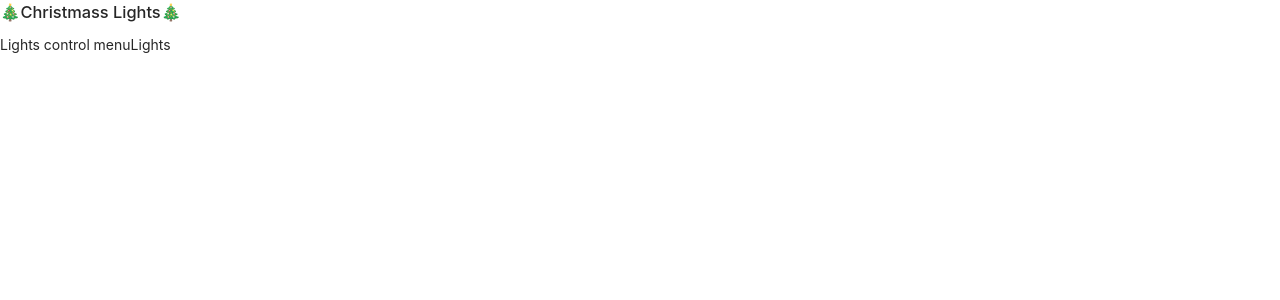
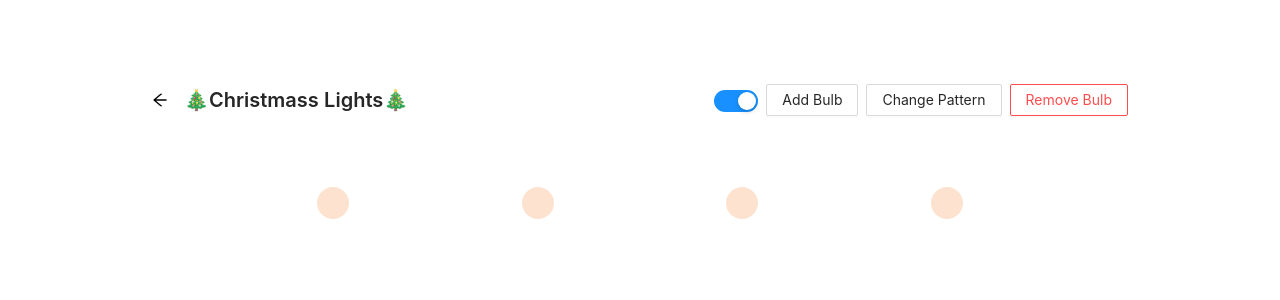
Before and after one commit to pchessah/sample-react-app, a React (Create React App) app: page / in a window 1280 px wide. Shown: the top 300 px of the page. Built offline with nearby package versions, Linux system fonts and the light colour scheme.

Commit message:
🎉Add store for handling lights state

```diff
--- a/src/App.css
+++ b/src/App.css
@@ -0,0 +1,15 @@
+/* Lights Page */
+
+.lights-page{
+  display:flex;
+  flex-direction:column;
+}
+
+.lights-row{
+  display:flex;
+  flex-direction:row;
+  justify-content:space-around;
+  align-items:center;
+  width:100%;
+  height:100%;
+}
--- a/src/components/lights-control-menu.component.tsx
+++ b/src/components/lights-control-menu.component.tsx
@@ -1,14 +1,33 @@
-import React from 'react'
+import React from "react";
+import { PageHeader, Button, Switch } from "antd";
 
 interface Props {}
 
 function LightsControlMenu(props: Props) {
-  const {} = props
+  const {} = props;
+
+
+  function toggleLight(checked: any) {
+    console.log(`switch to ${checked}`);
+  }
 
   return (
-    <>Lights control menu</>
-
-  )
+    <>
+      <PageHeader ghost={false}
+                  onBack={() => window.history.back()}
+                  title="🎄Christmass Lights🎄"
+                  subTitle=""
+                  extra={[
+                    <Switch defaultChecked onChange={toggleLight} />,
+                    <Button key="2">Add Bulb</Button>,
+                    <Button key="4">Change Pattern</Button>,
+                    <Button key="1" danger>
+                    Remove Bulb
+                    </Button>,
+                  ]}>
+      </PageHeader>
+    </>
+  );
 }
 
 export default LightsControlMenu;
--- a/src/components/lights.component.tsx
+++ b/src/components/lights.component.tsx
@@ -1,14 +1,37 @@
-import React from 'react'
+import { Avatar } from "antd";
+import React from "react";
 
 interface Props {}
 
 function Lights(props: Props) {
-  const {} = props
+  const {} = props;
 
   return (
-    <>Lights</>
-
-  )
+    <>
+      <div className="container lights-row">
+        <div className="lights-row-item">
+          <Avatar
+            style={{ color: "#f56a00", backgroundColor: "#fde3cf" }}
+          ></Avatar>
+        </div>
+        <div className="lights-row-item">
+          <Avatar
+            style={{ color: "#f56a00", backgroundColor: "#fde3cf" }}
+          ></Avatar>
+        </div>
+        <div className="lights-row-item">
+          <Avatar
+            style={{ color: "#f56a00", backgroundColor: "#fde3cf" }}
+          ></Avatar>
+        </div>
+        <div className="lights-row-item">
+          <Avatar
+            style={{ color: "#f56a00", backgroundColor: "#fde3cf" }}
+          ></Avatar>
+        </div>
+      </div>
+    </>
+  );
 }
 
-export default Lights
+export default Lights;
--- a/src/index.tsx
+++ b/src/index.tsx
@@ -9,10 +9,9 @@ import { store } from "./state/store/store";
 
 ReactDOM.render(
   <React.StrictMode>
-    <App/>
-    {/* <Provider store={store}>
+    <Provider store={store}>
       <App />
-    </Provider> */}
+    </Provider>
   </React.StrictMode>,
   document.getElementById("root")
 );
--- a/src/pages/lights.page.tsx
+++ b/src/pages/lights.page.tsx
@@ -1,20 +1,24 @@
-import React from 'react'
-import LightsControlMenu from '../components/lights-control-menu.component';
-import Lights from '../components/lights.component';
+import React from "react";
+import LightsControlMenu from "../components/lights-control-menu.component";
+import Lights from "../components/lights.component";
 
 interface Props {}
 
 function LightsPage(props: Props) {
-  const {} = props
+  const {} = props;
 
   return (
     <>
-   <h3>🎄Christmass Lights🎄</h3>
-    <LightsControlMenu/>
-    <Lights/>
+      <div className="container lights-page">
+        <div>
+          <LightsControlMenu />
+        </div>
+        <div>
+          <Lights />
+        </div>
+      </div>
     </>
-
-  )
+  );
 }
 
 export default LightsPage;
--- /dev/null
+++ b/src/services/lights.service.tsx
@@ -0,0 +1 @@
+export const LightsService = {}
--- a/src/state/reducers/lights.reducer.tsx
+++ b/src/state/reducers/lights.reducer.tsx
@@ -1,35 +1,28 @@
-import { createSlice, PayloadAction } from '@reduxjs/toolkit'
-import { User } from '../../model/user.model'
-import { RootState } from '../store/store'
+import { createSlice, PayloadAction } from "@reduxjs/toolkit";
+import { RootState } from "../store/store";
 
 interface AppLightsState {
-  value: {}
+  on: boolean;
 }
 
 const initialState: AppLightsState = {
-  value: []
-}
+  on: false,
+};
 
 export const LightsReducer = createSlice({
-  name: 'users',
+  name: "lights",
   initialState: initialState,
   reducers: {
-    // getUsers: (state, action: PayloadAction<User[]>) => {
-    //   state.value = action.payload
-    // },
+    toggleLight: (state: AppLightsState, action: PayloadAction<boolean>) => {
+      state.on = action.payload;
+    },
+    getInitialState: (state: AppLightsState) => {
+      state.on = initialState.on;
+    }
+  },
+});
 
-    // updateUser:(state, action: PayloadAction<User>) => {
-    //   debugger
-    //   const userToUpdate = state.value.find(user => user.id === action.payload.id);
-    //   if (userToUpdate) {
-    //     userToUpdate.name = action.payload.name;
-    //     debugger
-    //   }
-  }
-  }
-)
-
-// export const { getUsers, updateUser } = LightsReducer.actions
-// export const usersState = (state: RootState) => state.users;
+export const { toggleLight, getInitialState } = LightsReducer.actions
+export const lightsState = (state: RootState) => state.lights;
 
 export default LightsReducer.reducer;
--- a/src/state/store/store.tsx
+++ b/src/state/store/store.tsx
@@ -1,9 +1,10 @@
-import { configureStore } from '@reduxjs/toolkit'
-
+import { configureStore } from '@reduxjs/toolkit';
+import lightsReducer from '../reducers/lights.reducer';
 
 
  export const store = configureStore({
   reducer: {
+    lights: lightsReducer
 
   },
 })
```
Also changed, not shown: src/services/UserPostsService.tsx (deleted, +0 -27 lines).
